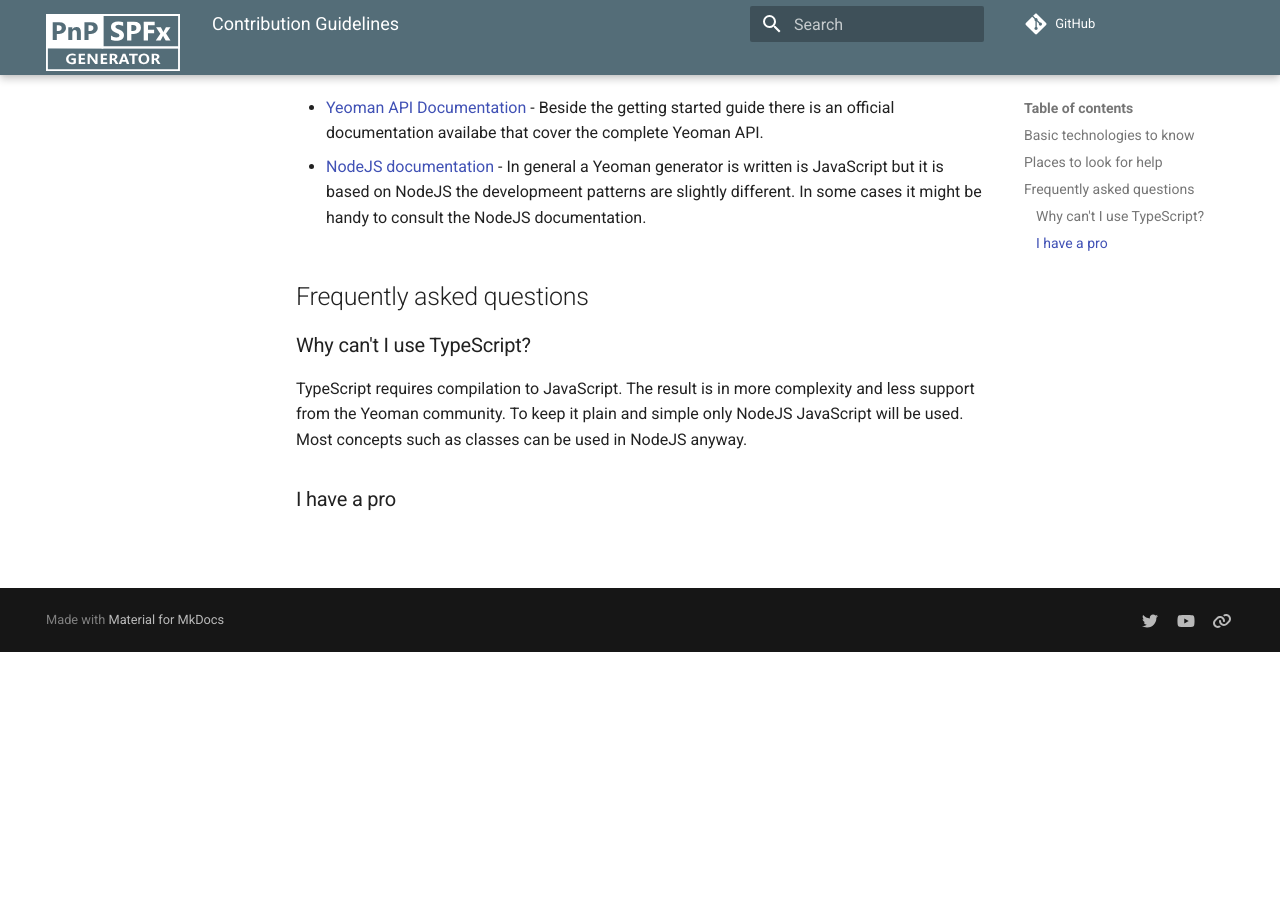
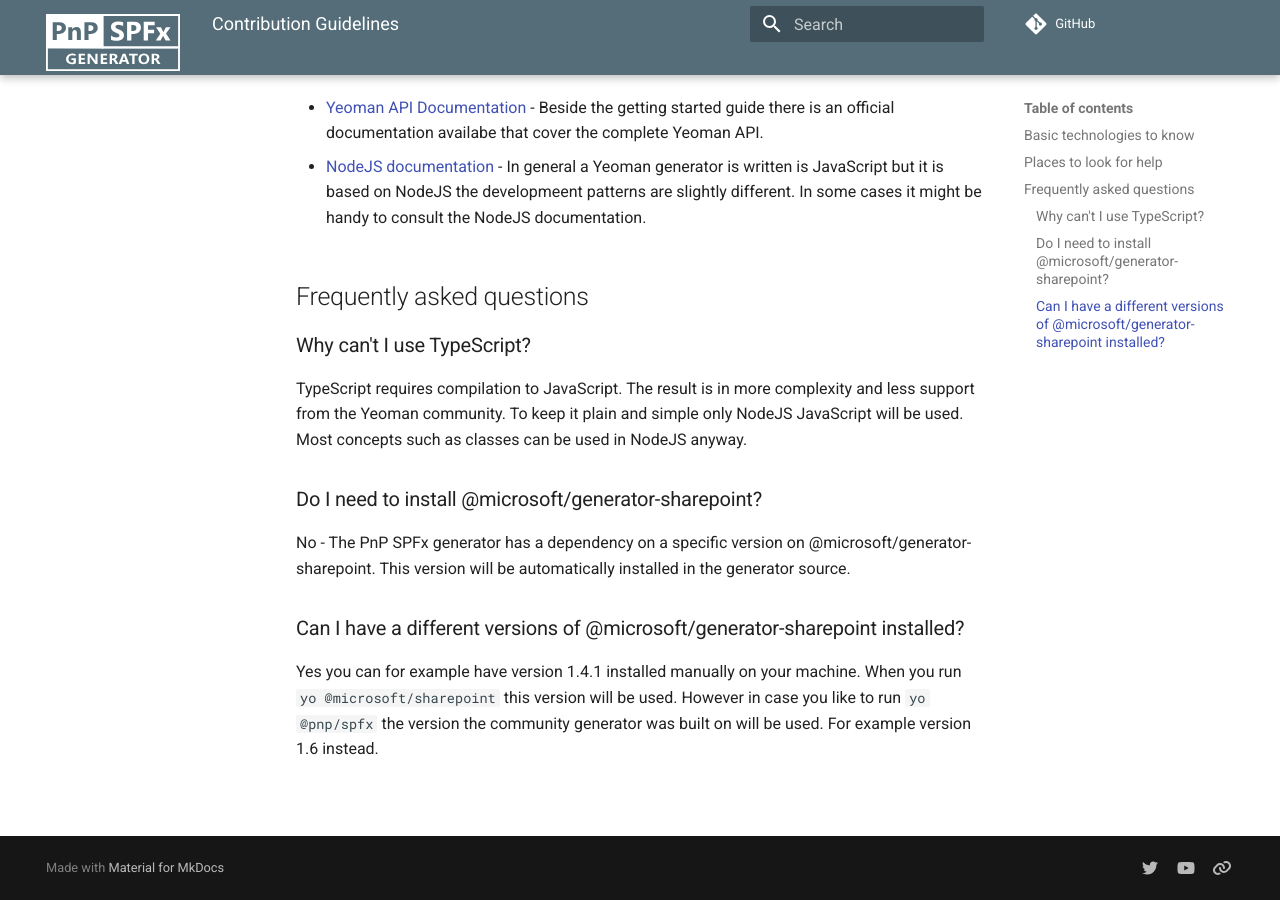
Before and after one commit to pnp/generator-spfx, an MkDocs documentation site: the page built from docs/contribution-guidelines.md, in a window 1280 px wide and 900 px high, scrolled down 724 px. Built offline with MkDocs 1.6.1 and Material for MkDocs 9.7.7, drawn with Linux system fonts in a browser that asks for light colours; comment, search, counter and statistics services are not loaded; before the commit the page ends 1376 px from its top, so only the background shows below that.

```diff
--- a/docs/contribution-guidelines.md
+++ b/docs/contribution-guidelines.md
@@ -24,4 +24,8 @@ In general a Yeoman generator is written is JavaScript but it is based on NodeJS
 ### Why can't I use TypeScript?
 TypeScript requires compilation to JavaScript. The result is in more complexity and less support from the Yeoman community. To keep it plain and simple only NodeJS JavaScript will be used. Most concepts such as classes can be used in NodeJS anyway.
 
-### I have a pro
+### Do I need to install @microsoft/generator-sharepoint?
+No - The PnP SPFx generator has a dependency on a specific version on @microsoft/generator-sharepoint. This version will be automatically installed in the generator source.
+
+### Can I have a different versions of @microsoft/generator-sharepoint installed?
+Yes you can for example have version 1.4.1 installed manually on your machine. When you run `yo @microsoft/sharepoint` this version will be used. However in case you like to run `yo @pnp/spfx` the version the community generator was built on will be used. For example version 1.6 instead.
--- a/mkdocs.yml
+++ b/mkdocs.yml
@@ -1,9 +1,14 @@
 site_name: PnP/generator-SPFx
 nav:
   - Home: 'index.md'
-  - Compose: 'compose/index.md'
-  - Recipes: 'recipes/index.md'
-  - How-Tos: 'how-tos/index.md'
+  - Compose:
+    - General: compose/index.md
+    - Prompting: compose/prompting.md
+    - Addon generator: compose/add-addons.md
+  # - Recipes: 'recipes/index.md'
+  # - How-Tos: 'how-tos/index.md'
+  # - Contribution Guideline: 'contribution-guidelines.md'
+  # - Contribution Guideline: 'recipes/deploy-custom-code.md'
 theme:
   name: 'material'
   palette:
```
Also changed, not shown: docs/compose/index.md (+4 -0 lines), docs/index.md (+5 -0 lines), .github/issue_template.md.
